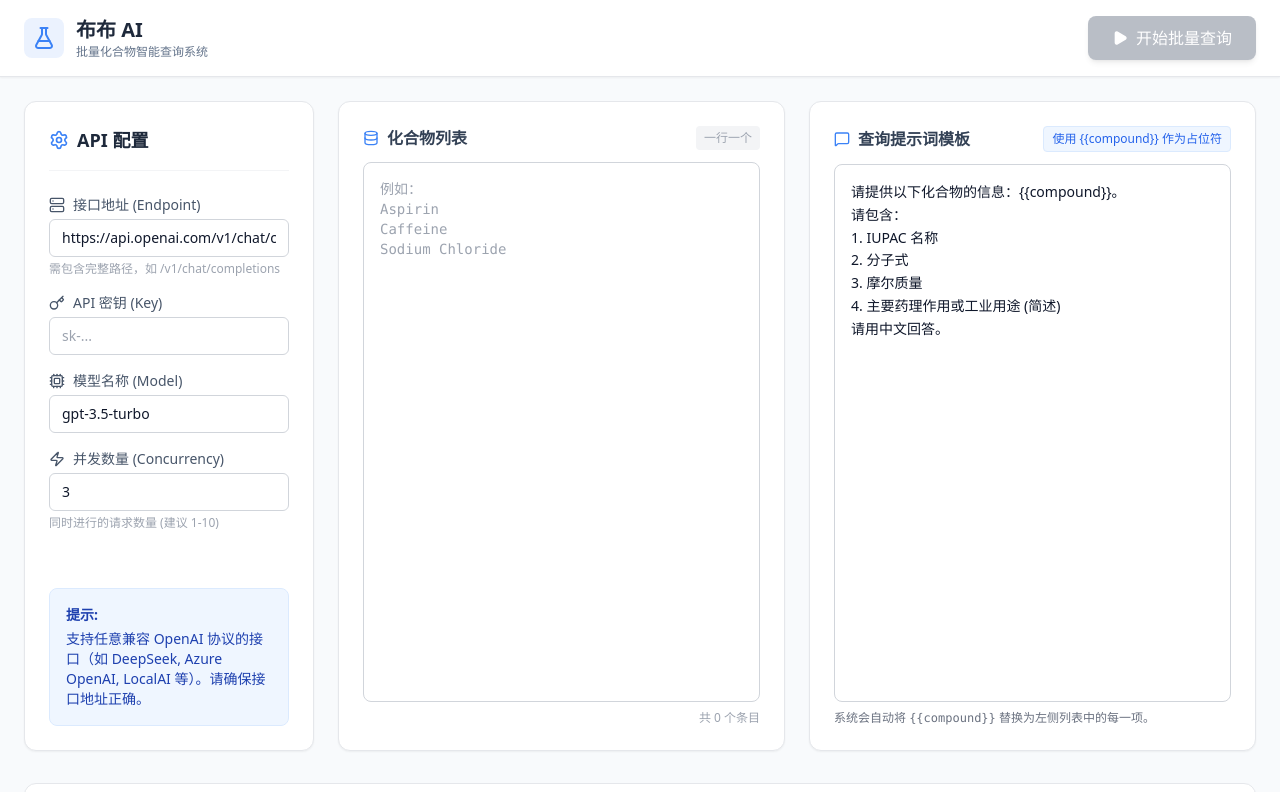
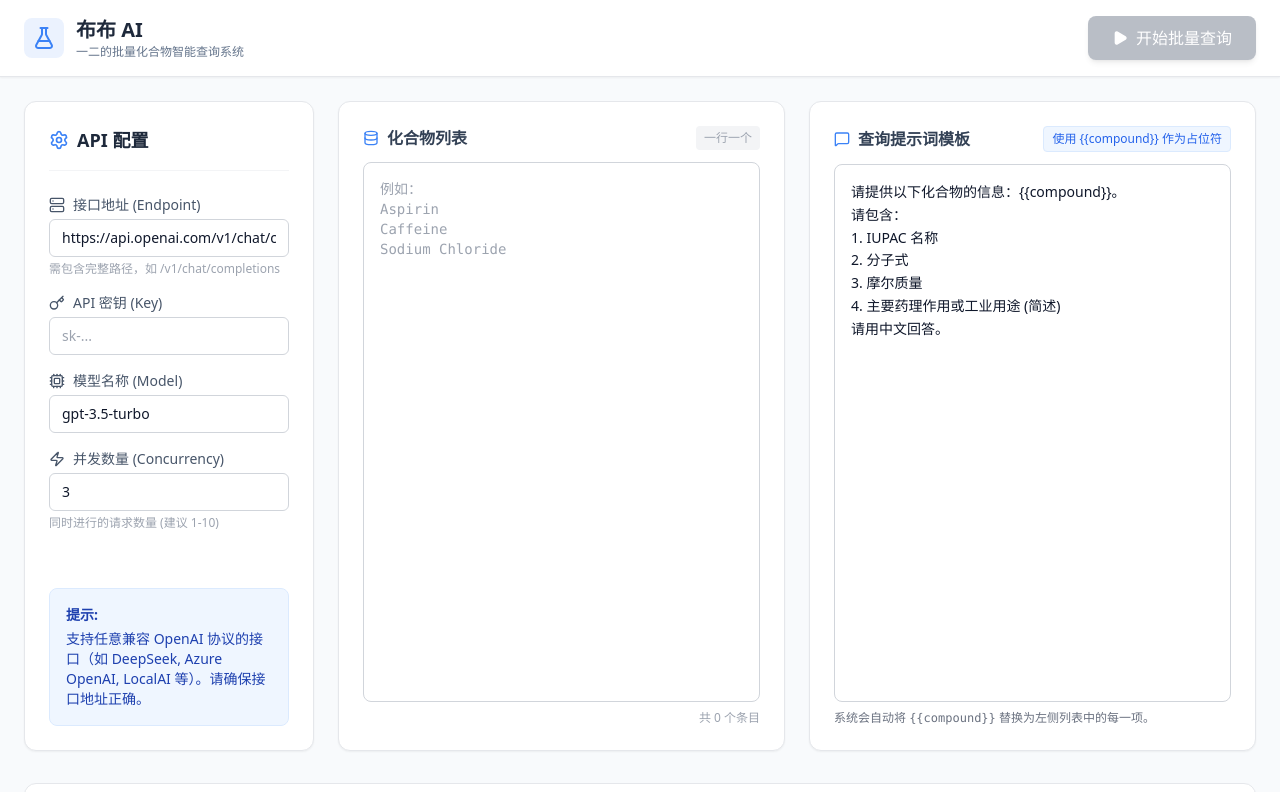
Before and after one commit to shengnan-Luo/Metabolites, a React (Vite) app: page / in a window 1280 px wide. Shown: the top 792 px of the page. Built offline with nearby package versions, Linux system fonts and the light colour scheme.

Commit message:
Update description text in App.tsx

```diff
--- a/App.tsx
+++ b/App.tsx
@@ -164,7 +164,7 @@ function App() {
           </div>
           <div>
             <h1 className="text-xl font-bold text-slate-800">布布 AI</h1>
-            <p className="text-xs text-slate-500">批量化合物智能查询系统</p>
+            <p className="text-xs text-slate-500">一二的批量化合物智能查询系统</p>
           </div>
         </div>
 
```
